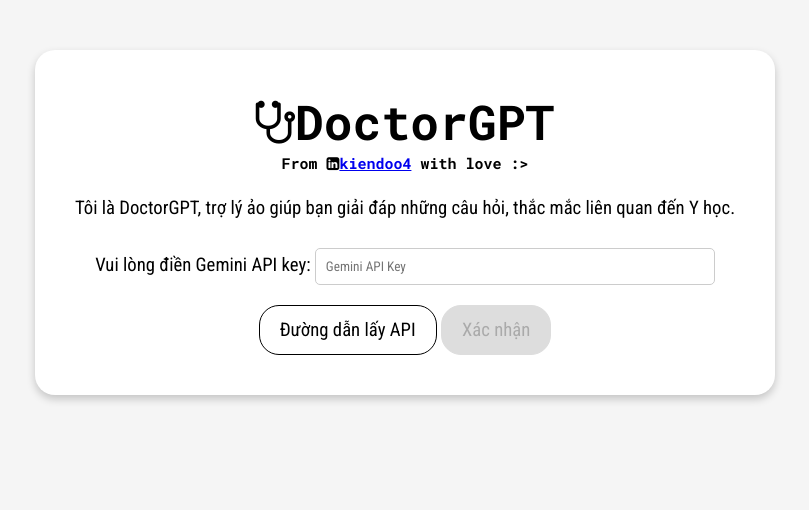
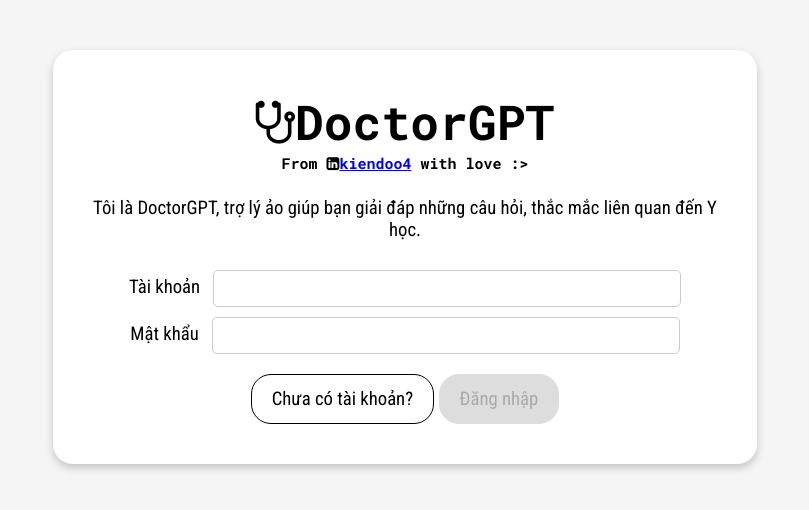
Before and after one commit to kiendoo4/DaoMed, a Flask app: page / in a window 1280 px wide. Shown: the top 510 px of the page, without its empty margins (235-1044 px from the left). Run offline with Flask 3, Linux system fonts and the light colour scheme.

Commit message:
working on login/register

```diff
--- a/main.py
+++ b/main.py
@@ -18,7 +18,8 @@
 GEMINI_API_KEY = ""
 llm = None
 qdrant_client = QdrantClient(
-    ...
+    "https://cc26f7ca-7c42-422a-98cd-32bde9b9e55e.us-east4-0.gcp.cloud.qdrant.io",
+    api_key="e4Vu9XWDsLn3qQtECf9WP407oB2vdhSFU6p5xkCOGq0R8OIpYGlHGQ",
 )
 patient_info = ""
 check_first = False
@@ -35,7 +36,7 @@
     allow_partial=True,
     start_on="human",
 )
-model = SentenceTransformer('...')
+model = SentenceTransformer('model/vietnamese-bi-encoder')
 
 def retrieve_relevant_chunks(question, qdrant_client, collection_name, model, top_n):
     # Encode the question to a vector
--- a/static/css/style.css
+++ b/static/css/style.css
@@ -21,10 +21,9 @@
   padding: 40px 40px;
   border-radius: 20px;
   box-shadow: 0 4px 8px rgba(0, 0, 0, 0.2);
-  height = 40wh;
-  width = 40vw;
+  height: 40wh;
+  width: 55vw;
   margin-top: 50px;
-  margin-down: 50px;
   max-width:60vw;
 }
 
@@ -41,11 +40,10 @@
 
 input {
     padding: 10px;
-    width: 400px;
+    width: 75%;
     border-radius: 5px;
     border: 1px solid #ccc;
     margin-top: 10px;
-    max-width: 100vw;
 }
 
 #displayKey {
@@ -165,6 +163,6 @@
     display: none; /* This is important */
     border-radius: 5px;
     width: 100%;
-    height: 100%/* Optional: make it full width */
+    height: 100%/* Optional: make it full width */;
     text-align: center; /* Optional: center the text */
 }
--- a/static/js/script.js
+++ b/static/js/script.js
@@ -1,5 +1,6 @@
 // Get references to the input and display elements
-const apiKeyInput = document.getElementById('apiKeyInput');
+const usernameInput = document.getElementById('usernameInput');
+const passwordInput = document.getElementById('passwordInput');
 const displayKey = document.getElementById('displayKey');
 const confirmButton = document.getElementById('confirmButton');
 const errorMessage = document.getElementById('errorMessage'); // Make sure you have this element in your HTML
@@ -7,14 +8,16 @@
 // Create a div in your HTML to display response
 const responseDiv = document.getElementById('responseDisplay');
 
-// Listen for input changes
-apiKeyInput.addEventListener('input', () => {
-  displayKey.textContent = `Your API Key: ${apiKeyInput.value}`;
+usernameInput.addEventListener('input', () => {
+  // Enable the "Confirm" button only if the input has characters
+  confirmButton.disabled = usernameInput.value.trim() === "";
+  confirmButton.disabled = passwordInput.value.trim() === "";
 });
 
-apiKeyInput.addEventListener('input', () => {
+passwordInput.addEventListener('input', () => {
   // Enable the "Confirm" button only if the input has characters
-  confirmButton.disabled = apiKeyInput.value.trim() === "";
+  confirmButton.disabled = passwordInput.value.trim() === "";
+  confirmButton.disabled = usernameInput.value.trim() === "";
 });
 
 confirmButton.addEventListener("click", () => {
--- a/templates/chatUI.html
+++ b/templates/chatUI.html
@@ -33,7 +33,7 @@
             <div class="chat-box" id="chat-box"></div>
             <div class="input-container">
                 <textarea type="text" id="user-input"
-                       placeholder="Type your message..."></textarea>
+                       placeholder="Bắt đầu cuộc trò chuyện"></textarea>
                 <button id="send-button">
                   <img src="static/icon/icons8-send-64.png" alt="Send" class="send-icon"/>
                 </button>
--- a/templates/index.html
+++ b/templates/index.html
@@ -25,18 +25,21 @@
         Tôi là DoctorGPT, trợ lý ảo giúp bạn giải đáp những câu hỏi, thắc mắc liên quan đến Y học.
       </p>
     </div>
-    <p style="font-family: Roboto Condensed;font-size:1.17em;">Vui lòng điền Gemini API key:
-      <input style="font-family: Roboto Condensed" type="password" id="apiKeyInput" placeholder="Gemini API Key" >
+    <p style="font-family: Roboto Condensed;font-size:1.17em;">Tài khoản &nbsp;
+      <input style="font-family: Roboto Condensed" id="usernameInput">
+    </p>
+    <p style="font-family: Roboto Condensed;font-size:1.17em;">Mật khẩu &nbsp;
+      <input style="font-family: Roboto Condensed" type="password" id="passwordInput">
     </p>
     <div class = "button-area">
-      <button id="guideButton" onclick="window.open('https://aistudio.google.com/app/apikey', '_blank') || window.location.replace('https://aistudio.google.com/app/apikey')">Đường dẫn lấy API</button>
-      <button id="confirmButton" disabled>Xác nhận</button>
+      <button id="guideButton" onclick="window.open('https://aistudio.google.com/app/apikey', '_blank') || window.location.replace('https://aistudio.google.com/app/apikey')">Chưa có tài khoản?</button>
+      <button id="confirmButton" disabled>Đăng nhập</button>
     </div>
 
   </div>
   <div id="popupModal" class="modal">
       <div class="modal-content">
-        Đang xác minh API key!
+        Đang xác thực thông tin
         <div id="errorMessage"></div>
       </div>
 
--- a/test_model.py
+++ b/test_model.py
@@ -1,7 +1,7 @@
 from sentence_transformers import SentenceTransformer
 
 # Load the model from the local directory
-model = SentenceTransformer('...')  # Using the model from local machine
+model = SentenceTransformer('model/vietnamese-bi-encoder')  # Using the model from local machine
 
 # Example sentence for encoding
 sentence = "Xin chào Việt Nam"
```
Also changed, not shown: database.py (added).
